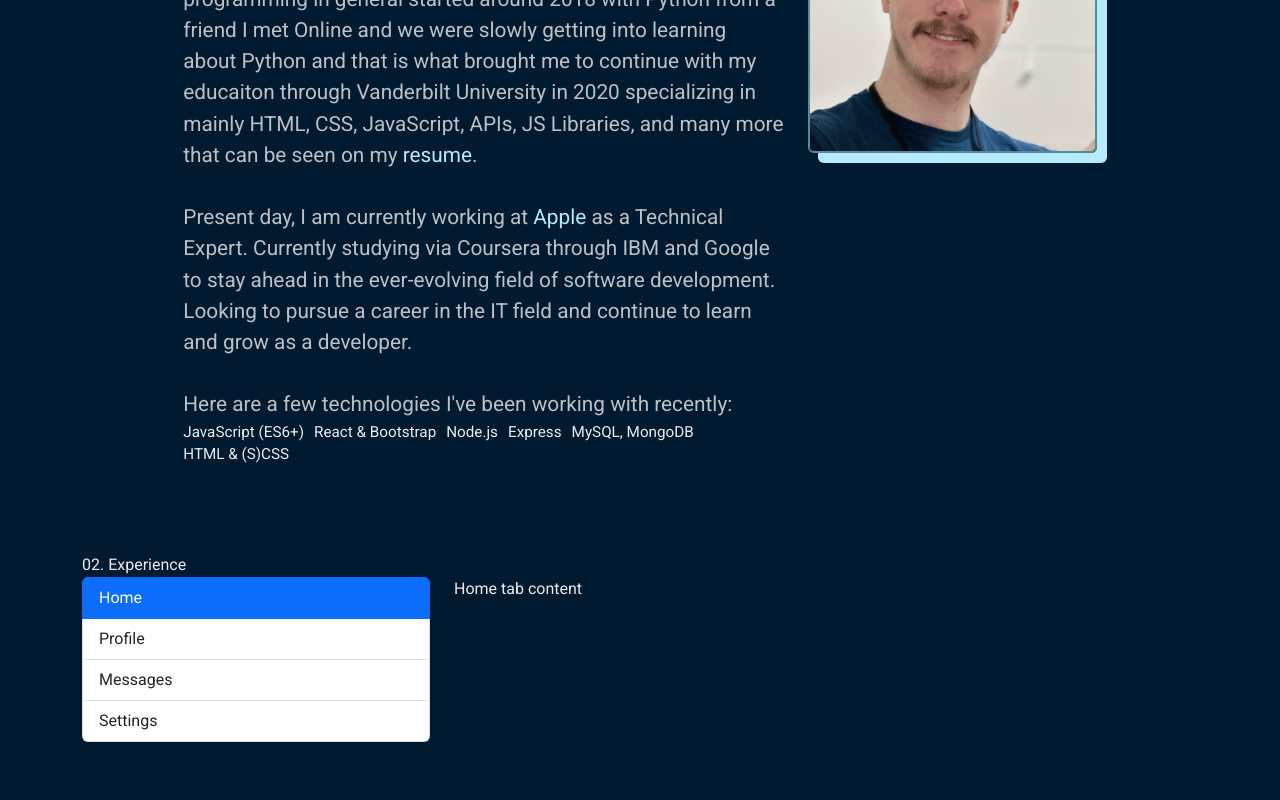
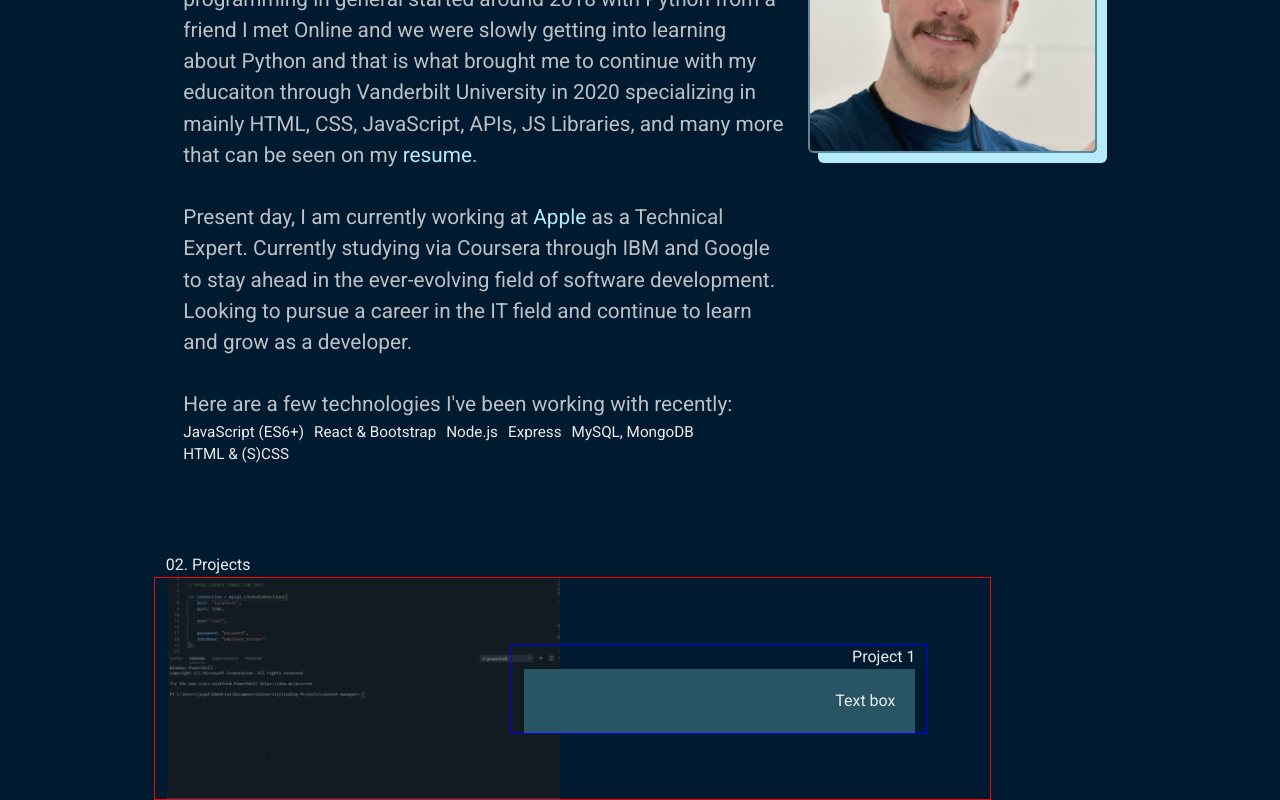
Before and after one commit to JayPTucker/React-Portfolio, a React (Create React App) app: page / in a window 1280 px wide. Shown: the part 1007-1807 px from the top of the page. Before the commit the page ends 1749 px from the top, so only its background shows below. Built offline with nearby package versions, Linux system fonts and the light colour scheme.

Commit message:
Added first Project
- General layout is done.
- CSS needed and other projects

```diff
--- a/src/pages/Home.js
+++ b/src/pages/Home.js
@@ -3,6 +3,8 @@ import { Row, Col, Container, ListGroup, Tab } from 'react-bootstrap';
 import '../styles/Home.css';
 
 import meImg from '../img/me_img.jpeg';
+
+import project1Img from '../img/project-1.gif';
 
 const Home = () => {
 
@@ -104,7 +106,7 @@ const Home = () => {
       {/* ====================================================== */}
       {/* ================== EXPERIENCE SECTION ================== */}
 
-      <Row className="experienceRow" id="experience">
+      {/* <Row className="experienceRow" id="experience">
         <p className='experienceTitle'><span className="experienceNumber">02. </span>Experience</p>
         <Tab.Container activeKey={key} onSelect={(k) => setKey(k)}>
           <Row>
@@ -143,8 +145,30 @@ const Home = () => {
             </Col>
           </Row>
         </Tab.Container>
+      </Row> */}
+
+      {/* =========================================================== */}
+      {/* ==================== PROJECTS SECTION ==================== */}
+      <Row className="projectsRow justify-content-center" id="projects">
+        <Col md={10}>
+        <p className='projectsTitle'><span className="projectsNumber">02. </span>Projects</p>
+
+        <Row className="project1 d-flex align-items-center">
+
+          <Col md={6}>
+            <img className="project1Img" src={project1Img} alt="Project 1"></img>
+
+          </Col>
+          <Col md={6} className="project1Col projectsCol">
+            <p className="projectTitle">Project 1</p>
+            <div className="project1Desc projectDesc">
+              <p>Text box</p>
+            </div>
+          </Col>
+
+        </Row>
+        </Col>
       </Row>
-
 
       {/* =========================================================== */}
       {/* ================== INFO BAR RIGHT SECTION ================== */}
--- a/src/pages/Navbar.js
+++ b/src/pages/Navbar.js
@@ -19,9 +19,9 @@ function NavbarFunc() {
 
         <Nav className="navbar-links-col ms-auto">
           <Nav.Link href="/#about" className="navbar-link" rel="noopener noreferrer"><span className='navbar-link-number'>01. </span>About</Nav.Link>
-          <Nav.Link href="/#experience" className="navbar-link" rel="noopener noreferrer"><span className='navbar-link-number'>02. </span>Experience</Nav.Link>
-          <Nav.Link as={Link} to="/about" className="navbar-link" rel="noopener noreferrer"><span className='navbar-link-number'>03. </span>WIP</Nav.Link>
-          <Nav.Link href="/" className="navbar-link" rel="noopener noreferrer"><span className='navbar-link-number'>04. </span>WIP</Nav.Link>
+          {/* <Nav.Link href="/#experience" className="navbar-link" rel="noopener noreferrer"><span className='navbar-link-number'>02. </span>Experience</Nav.Link> */}
+          <Nav.Link href="/#projects" className="navbar-link" rel="noopener noreferrer"><span className='navbar-link-number'>02. </span>Projects</Nav.Link>
+          {/* <Nav.Link href="/" className="navbar-link" rel="noopener noreferrer"><span className='navbar-link-number'>04. </span>WIP</Nav.Link> */}
           <Nav.Link target="_blank" rel="noopener noreferrer" href="https://drive.google.com/file/d/1EJdzVG4qJjfpTwqXrnh_knmB5JlADeye/view?usp=sharing" className="resume-link">Resume</Nav.Link>
         </Nav>
 
--- a/src/styles/Home.css
+++ b/src/styles/Home.css
@@ -194,6 +194,47 @@ p {
 }
 
 /* ============================================ */
+/* EXPERIENCE */
+/* ============================================ */
+
+/* ============================================ */
+/* PROJECTS */
+/* ============================================ */
+.projectsRow {
+  max-width: 90%;
+}
+
+.project1 {
+  /* For dev purposes */
+  border: 1px solid red;
+}
+
+.project1Img {
+/* Make the image transparent */
+  opacity: 0.65;
+  filter: alpha(opacity=75); /* For IE8 and earlier */
+  max-width: 100%;
+}
+
+.projectsCol {
+  position: relative;
+  border: 1px solid blue;
+}
+
+.project1Col {
+  text-align: right;
+  margin-left: calc(-4vmax - 10px);
+}
+
+.projectDesc {
+  background-color: #285463;
+  padding: 20px;
+}
+
+.project1Desc {
+}
+
+/* ============================================ */
 /* MEDIA QUERIES */
 /* ============================================ */
 
```
Also changed, not shown: src/img/project-1.gif (added).
